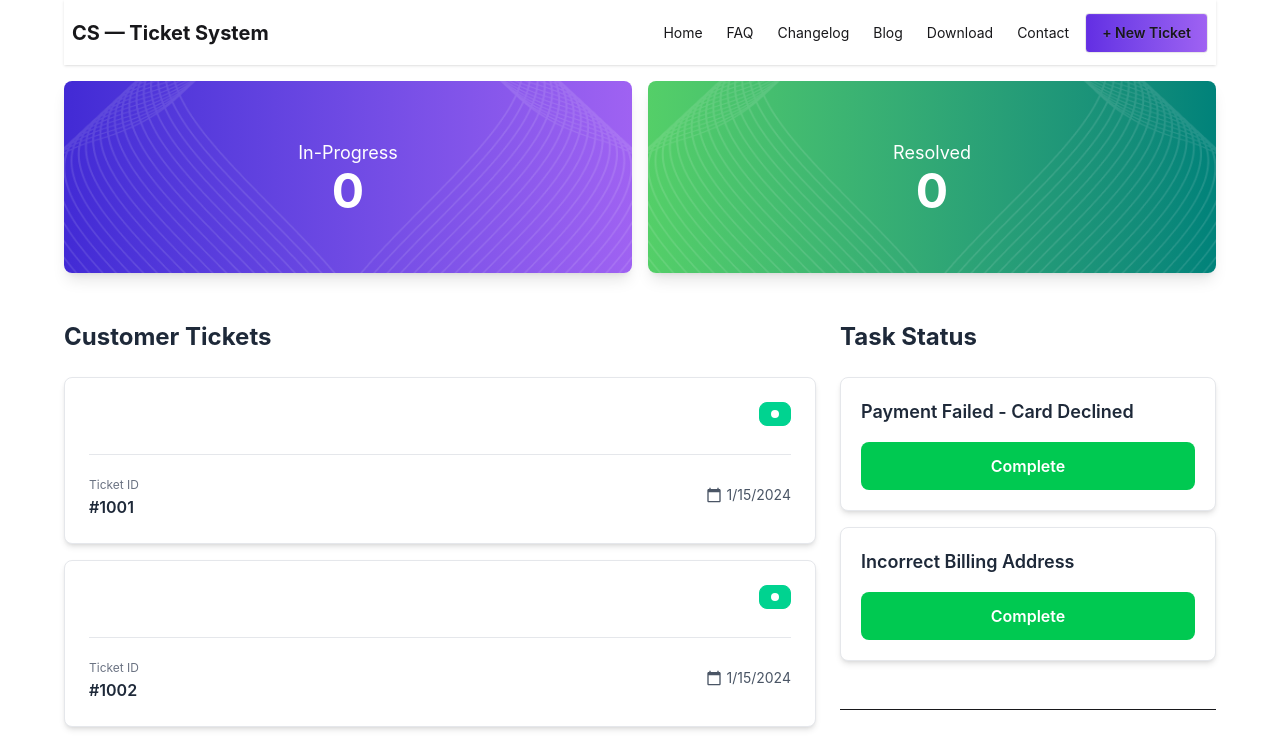
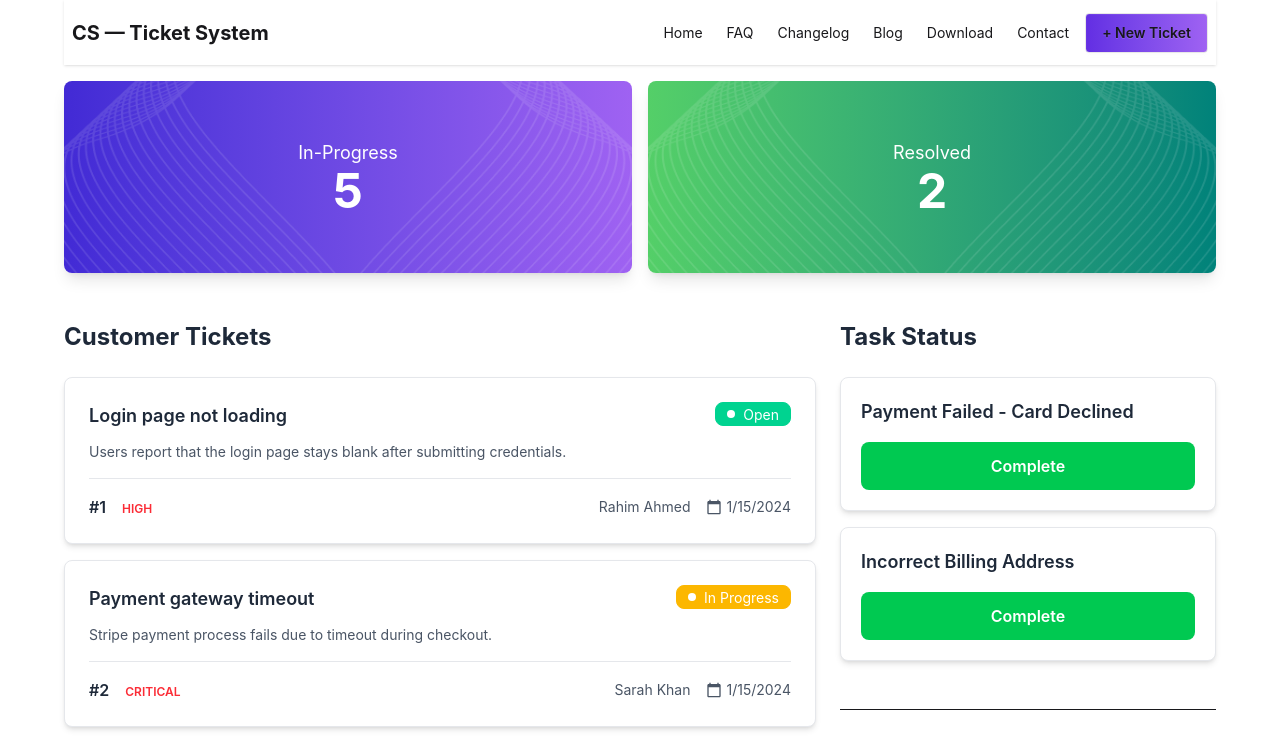
Before and after one commit to Hridoy-ii/customer-service-ticketing, a React (Vite) app: page / in a window 1280 px wide. Shown: the top 741 px of the page. Built offline with nearby package versions, Linux system fonts and the light colour scheme.

Commit message:
Fetch data issue resolved

```diff
--- a/src/App.jsx
+++ b/src/App.jsx
@@ -8,14 +8,19 @@ import TicketCard from './ticketCard/TicketCard'
 import { Suspense } from 'react'
 import TicketStatuSection from './ticketStatusSection/TicketStatuSection'
 
+const getTicketsData = fetch('/tickets.json').then((response) => response.json());
+
+
 function App() {
+
+  console.log(getTicketsData);
 
 
   return (
     <div className="max-w-[90%] mx-auto">
       <Navbar></Navbar>
-      <HeroCard></HeroCard>
-      <TicketStatuSection></TicketStatuSection>
+      <HeroCard getTicketsData={getTicketsData}></HeroCard>
+      <TicketStatuSection getTicketsData={getTicketsData}  ></TicketStatuSection>
       <Footer></Footer>
     </div>
   )
--- a/src/customerTickets/CustomerTickets.jsx
+++ b/src/customerTickets/CustomerTickets.jsx
@@ -1,14 +1,16 @@
+import { use } from 'react';
 import TicketCard from '../ticketCard/TicketCard';
 
-const CustomerTickets = () => {
+const CustomerTickets = ({getTicketsData}) => {
 
-const tickets = [1, 2, 3, 4, 5];
+    const ticketsData = use(getTicketsData);
+    const tickets = ticketsData.tickets;
 
 
     return (
         <div className="space-y-4">
             {tickets.map((ticket) => (
-                <TicketCard key={ticket} ticket={{ id: `#100${ticket}` }} />
+                <TicketCard key={ticket.id} ticket={ticket} />
             ))}
         </div>
     );
--- a/src/heroCard/HeroCard.jsx
+++ b/src/heroCard/HeroCard.jsx
@@ -1,8 +1,14 @@
-import React from 'react';
+import React, { use } from 'react';
 import leftBg from '../assets/vectorIMGleft.png';
 import rightBg from '../assets/vectorIMGRight.png';
 
-const HeroCard = () => {
+const HeroCard = ({ getTicketsData }) => {
+
+    const ticketsData = use(getTicketsData);
+        const tickets = ticketsData.tickets;
+        const inProgressCount = tickets.filter(ticket => ticket.status === 'In Progress').length;
+        const resolvedCount = tickets.filter(ticket => ticket.status === 'Resolved').length;
+
     return (
         <div className="flex flex-col md:flex-row gap-4 py-4">
             {/* In-progress card */}
@@ -19,7 +25,7 @@ const HeroCard = () => {
                 />
                 <div className="relative flex flex-col items-center justify-center h-48">
                     <p className="text-lg">In-Progress</p>
-                    <p className="text-5xl font-bold">0</p>
+                    <p className="text-5xl font-bold">{inProgressCount}</p>
                 </div>
             </div>
 
@@ -37,7 +43,7 @@ const HeroCard = () => {
                 />
                 <div className="relative flex flex-col items-center justify-center h-48">
                     <p className="text-lg">Resolved</p>
-                    <p className="text-5xl font-bold">0</p>
+                    <p className="text-5xl font-bold">{resolvedCount}</p>
                 </div>
             </div>
         </div>
--- a/src/taskStatus/TaskSatatus.jsx
+++ b/src/taskStatus/TaskSatatus.jsx
@@ -1,7 +1,12 @@
-import React from 'react';
+import React, { use } from 'react';
 import { MdCheckCircle } from 'react-icons/md';
 
-const TaskStatus = () => {
+const TaskStatus = ({ getTicketsData }) => {
+
+    const ticketsData = use(getTicketsData);
+    const ticket = ticketsData.tickets;
+    console.log(ticket);
+
     // Sample tasks data
     const tasks = [
         {
--- a/src/ticketCard/TicketCard.jsx
+++ b/src/ticketCard/TicketCard.jsx
@@ -1,7 +1,9 @@
-import React from 'react';
 import { MdCalendarToday } from 'react-icons/md';
 
 const TicketCard = ({ ticket }) => {
+
+
+
     return (
         <div className="bg-white rounded-lg shadow-md p-6 border border-gray-200 hover:shadow-lg transition-shadow">
             {/* Header with Title and Status */}
@@ -9,7 +11,14 @@ const TicketCard = ({ ticket }) => {
                 <h3 className="text-lg font-semibold text-gray-800 flex-1">
                     {ticket.title}
                 </h3>
-                <span className="badge badge-success text-white gap-2">
+                <span
+                    className={`badge text-white gap-2 ${ticket.status === "Open"
+                        ? "badge-success"
+                        : ticket.status === "In Progress"
+                            ? "badge-warning"
+                            : "badge-neutral"
+                        }`}
+                >
                     <span className="w-2 h-2 bg-white rounded-full"></span>
                     {ticket.status}
                 </span>
@@ -25,8 +34,7 @@ const TicketCard = ({ ticket }) => {
                 <div className="flex items-center gap-4">
                     {/* Ticket ID */}
                     <div>
-                        <span className="text-gray-500 text-xs">Ticket ID</span>
-                        <p className="text-gray-800 font-semibold">{ticket.id}</p>
+                        <p className="text-gray-800 font-semibold">#{ticket.id}</p>
                     </div>
 
                     {/* Priority */}
--- a/src/ticketStatusSection/TicketStatuSection.jsx
+++ b/src/ticketStatusSection/TicketStatuSection.jsx
@@ -1,17 +1,20 @@
 import CustomerTickets from '../customerTickets/CustomerTickets';
 import TaskStatus from '../taskStatus/TaskSatatus';
 
-const TicketStatuSection = () => {
+
+const TicketStatuSection = ({ getTicketsData }) => {
+
+
     return (
         <div className="flex flex-col md:flex-row gap-6 py-8">
             <div className="w-full md:w-2/3">
                 <h2 className="text-2xl font-bold text-gray-800 mb-6">Customer Tickets</h2>
-                <CustomerTickets></CustomerTickets>
+                <CustomerTickets getTicketsData={getTicketsData} ></CustomerTickets>
             </div>
 
             <div className="w-full md:w-1/3">
                 <h2 className="text-2xl font-bold text-gray-800 mb-6">Task Status</h2>
-                <TaskStatus></TaskStatus>
+                <TaskStatus getTicketsData={getTicketsData}></TaskStatus>
             </div>
         </div>
     );
```
